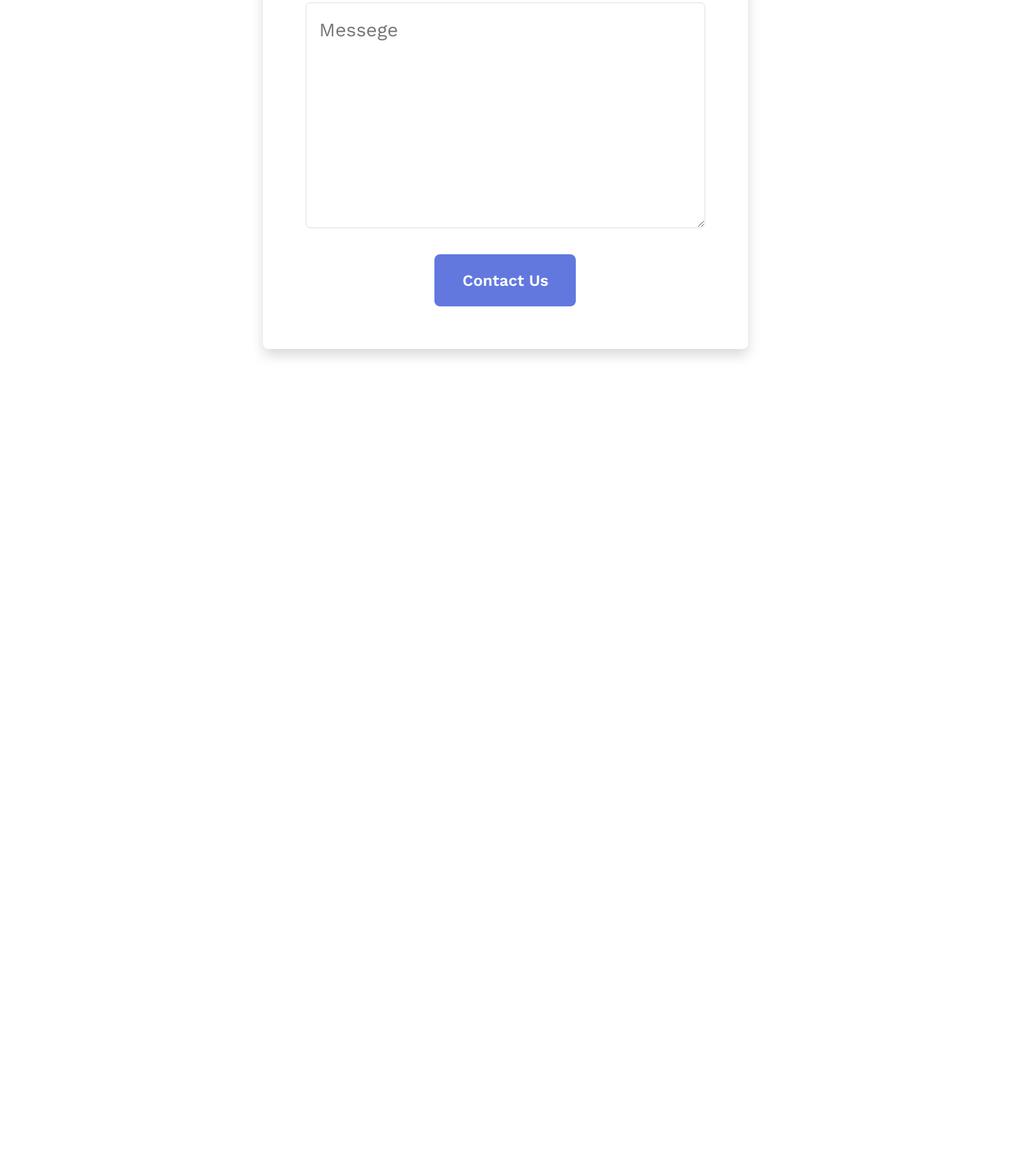
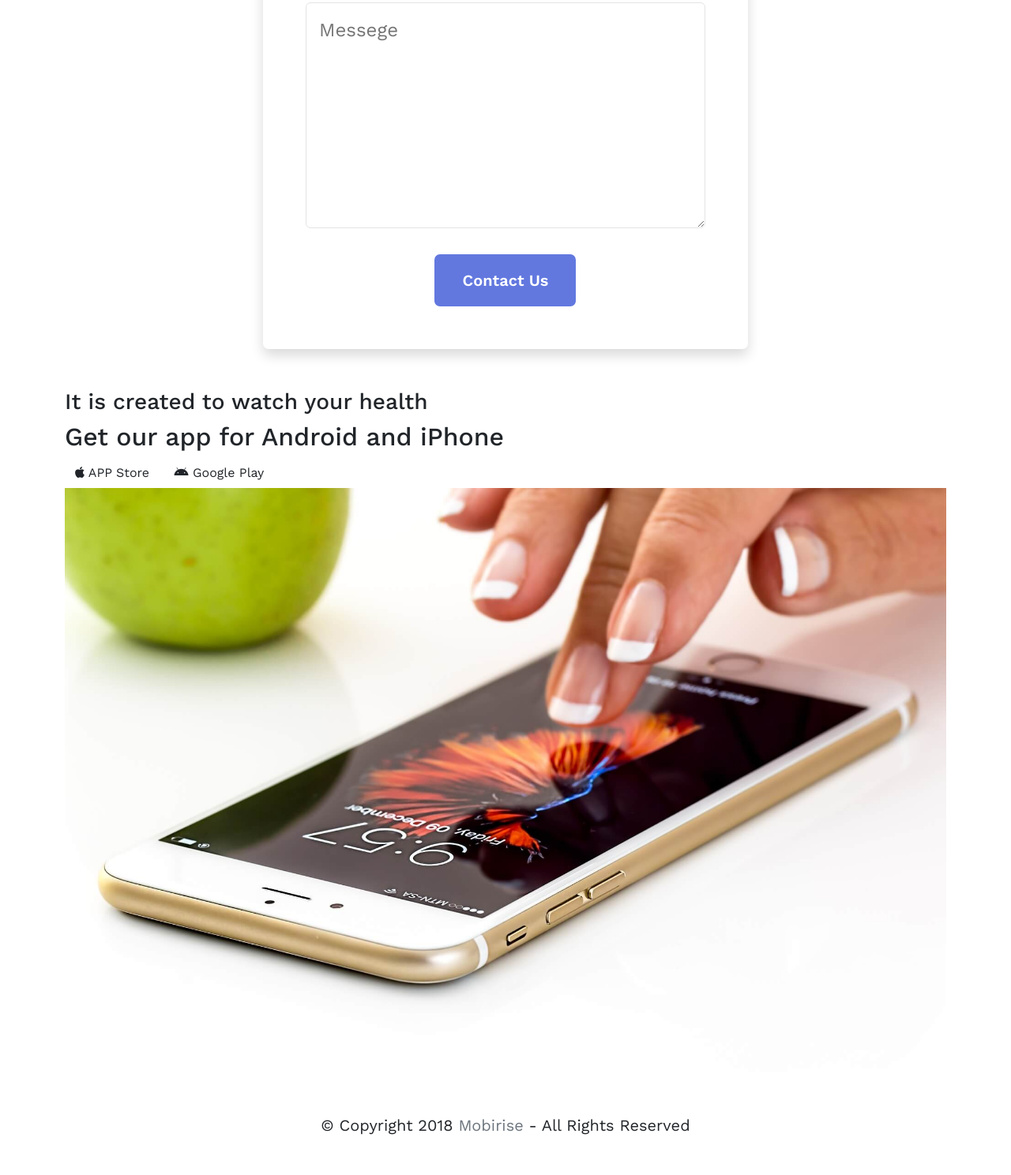
Before and after one commit to marufedu/video-assignment-22, a plain HTML site: page index.html in a window 1280 px wide. Shown: the part 6475-7963 px from the top of the page at 79% size. Before the commit the page ends 6967 px from the top, so only its background shows below. Drawn offline with nearby package versions, Linux system fonts and the light colour scheme.

Commit message:
Update index.html
done

```diff
--- a/index.html
+++ b/index.html
@@ -472,7 +472,7 @@
                           <h3>Send us a Message</h3>
                       </div>
                       <form action="#" class="">
-                        <input type="email" name="" id="" placeholder="E-mail Address" class=" f-width" >
+                        <input type="email" name="" id="" placeholder="E-mail Address" class="f-width" >
                         <div class="row">
                             <div class="col-lg-6">
                                 <input type="text" name="" id="" placeholder="Name" class="f-width ">
@@ -498,6 +498,47 @@
 
 
 
+  <!-- start watch my  Section -->
+  <section class="support-feture">
+      <div class="container">
+
+          <div class="row">
+             <div class="col">
+                <div class="feature-title">
+                  <h3>It is created to watch your health</h3>
+                  <h2>Get our app for Android and iPhone</h2>
+                </div>
+             </div>
+          </div>
+          <div class="feature-button">
+         <a href="#" class="btn btn-1 "> <span><i class="fab fa-apple"></i></span> APP Store</a>
+          <a href="#" class="btn btn-2"><span><i class="fab fa-android"></i></span> Google Play</a>
+          </div>
+          <div class="feature-img">
+              <img src="./img/mbr-11.jpg" alt="">
+          </div>
+
+      </div>
+  </section>
+
+  <!-- End  watch my  Section -->
+
+
+  <!-- start footer Section -->
+  <section class="footer py-5">
+      <div class="container">
+          <div class="row">
+              <div class="col">
+                  <p class="m-0 text-center fs-5">&copy; Copyright 2018 <span class="text-muted">Mobirise</span> - All Rights Reserved</p>
+              </div>
+          </div>
+      </div>
+  </section>
+
+
+  <!-- start footer Section -->
+
+
 
     <!-- Option 1: Bootstrap Bundle with Popper -->
     <script src="https://cdn.jsdelivr.net/npm/bootstrap@5.0.2/dist/js/bootstrap.bundle.min.js" integrity="sha384-MrcW6ZMFYlzcLA8Nl+NtUVF0sA7MsXsP1UyJoMp4YLEuNSfAP+JcXn/tWtIaxVXM" crossorigin="anonymous"></script>
```
